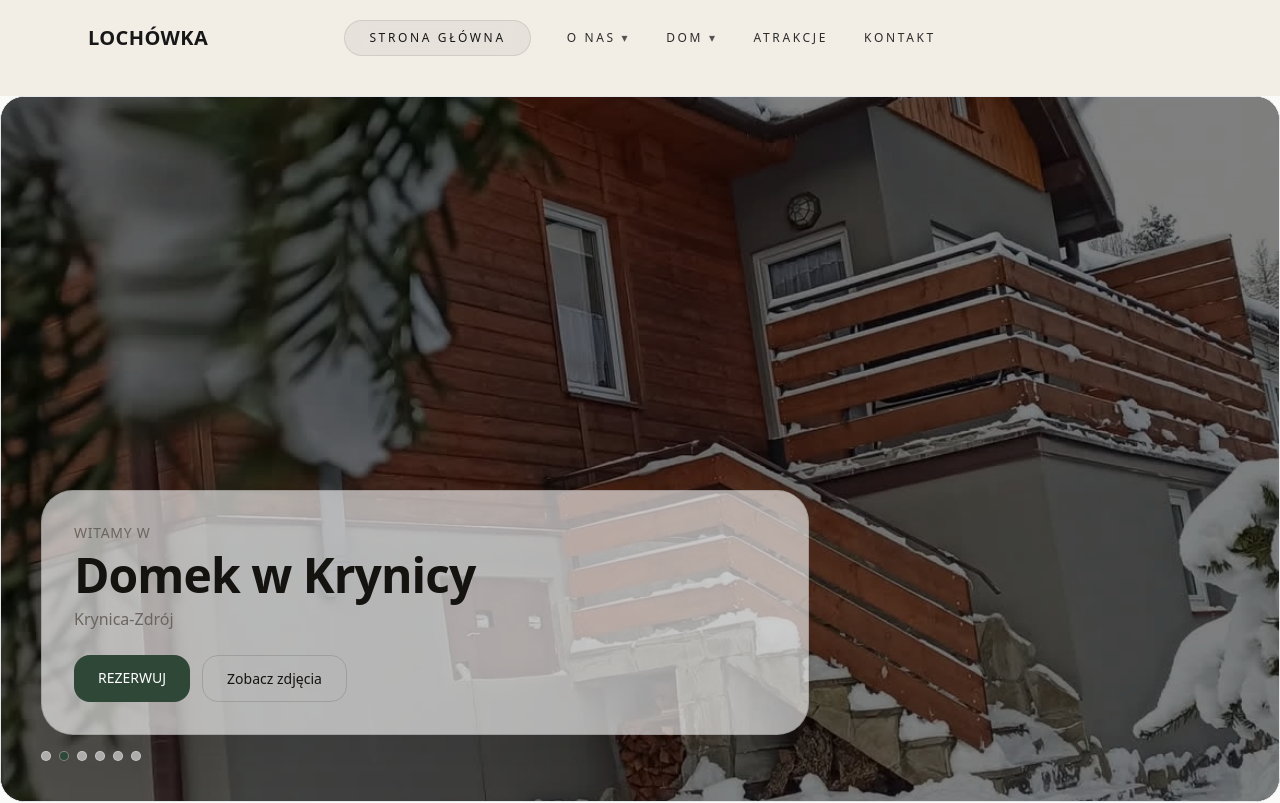
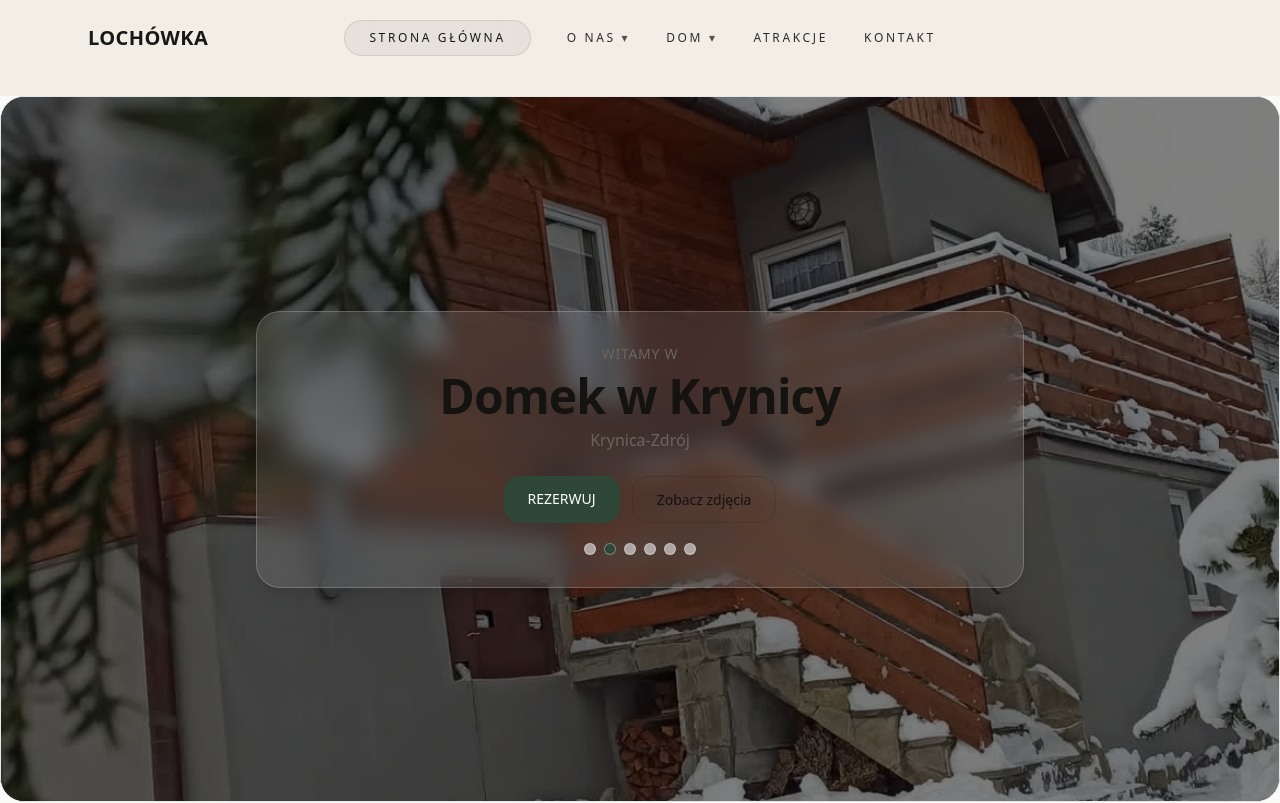
Before and after one commit to kulawikola2005-a11y/demolochowka, a Next.js app: page / in a window 1280 px wide. Shown: the top 803 px of the page. Built offline with nearby package versions, Linux system fonts and the light colour scheme.

Commit message:
Center hero content

```diff
--- a/src/components/sections/GonnaHero.tsx
+++ b/src/components/sections/GonnaHero.tsx
@@ -6,21 +6,19 @@ import { useEffect, useMemo, useState } from "react";
 import { site } from "@/data/site";
 
 export default function GonnaHero() {
-  // jawne typowanie -> koniec "unknown"
-  const slides: string[] = useMemo(() => {
-    const g = (site.gallery ?? []) as unknown;
+  const slides = useMemo<string[]>(() => {
+    const g = site.gallery ?? [];
     const arr = Array.isArray(g) ? (g as string[]) : [];
     return arr.length ? arr : [site.heroImage];
   }, []);
 
   const [idx, setIdx] = useState(0);
 
-  // auto-rotacja co 4.5s
   useEffect(() => {
     if (slides.length <= 1) return;
     const t = setInterval(() => setIdx((x) => (x + 1) % slides.length), 4500);
     return () => clearInterval(t);
-  }, [slides.length]);
+  }, [slides.length, slides]);
 
   return (
     <section className="w-full max-w-none px-0 pt-0">
@@ -28,24 +26,25 @@ export default function GonnaHero() {
         <div className="relative h-[calc(100svh-6rem)] min-h-[520px]">
           {slides.map((src, i) => (
             <div
-              key={src}
+              key={`${src}-${i}`}
               className="absolute inset-0"
               style={{ opacity: i === idx ? 1 : 0, transition: "opacity 900ms ease" }}
             >
               <Image src={src} alt={site.name} fill className="object-cover opacity-90" priority={i === 0} />
             </div>
           ))}
+
           <div className="absolute inset-0 bg-black/45" />
-        </div>
 
-        <div className="absolute inset-0 flex items-end">
+          {/* Wszystko na środku */}
+          <div className="absolute inset-0 flex items-center justify-center">
             <div className="p-6 md:p-10 w-full">
-            <div className="card-soft p-6 md:p-8 max-w-3xl">
+              <div className="mx-auto max-w-3xl text-center rounded-3xl border border-white/20 bg-white/10 backdrop-blur-md p-6 md:p-8 shadow-lg">
                 <p className="text-sm uppercase tracking-wider text-muted">{site.welcome}</p>
                 <h1 className="mt-2 text-4xl md:text-5xl font-semibold">{site.name}</h1>
                 <p className="mt-2 text-muted">{site.location}</p>
 
-              <div className="mt-6 flex flex-wrap gap-3">
+                <div className="mt-6 flex flex-wrap gap-3 justify-center">
                   <Link href="/rezerwacja" className="btn-primary">
                     REZERWUJ
                   </Link>
@@ -53,15 +52,16 @@ export default function GonnaHero() {
                     Zobacz zdjęcia
                   </a>
                 </div>
-            </div>
 
+                {/* Kropki na środku */}
                 {slides.length > 1 && (
-              <div className="mt-4 flex gap-2">
+                  <div className="mt-5 flex justify-center gap-2">
                     {slides.map((_, i) => (
                       <button
                         key={i}
+                        type="button"
                         onClick={() => setIdx(i)}
-                    className="h-2.5 w-2.5 rounded-full"
+                        className="h-3 w-3 rounded-full"
                         style={{
                           background: i === idx ? "var(--accent)" : "rgba(255,255,255,.55)",
                           border: "1px solid rgba(255,255,255,.35)",
@@ -74,6 +74,9 @@ export default function GonnaHero() {
               </div>
             </div>
           </div>
+          {/* /środek */}
+        </div>
+      </div>
     </section>
   );
 }
```
Lines whose indentation alone changed are shown as unchanged.
